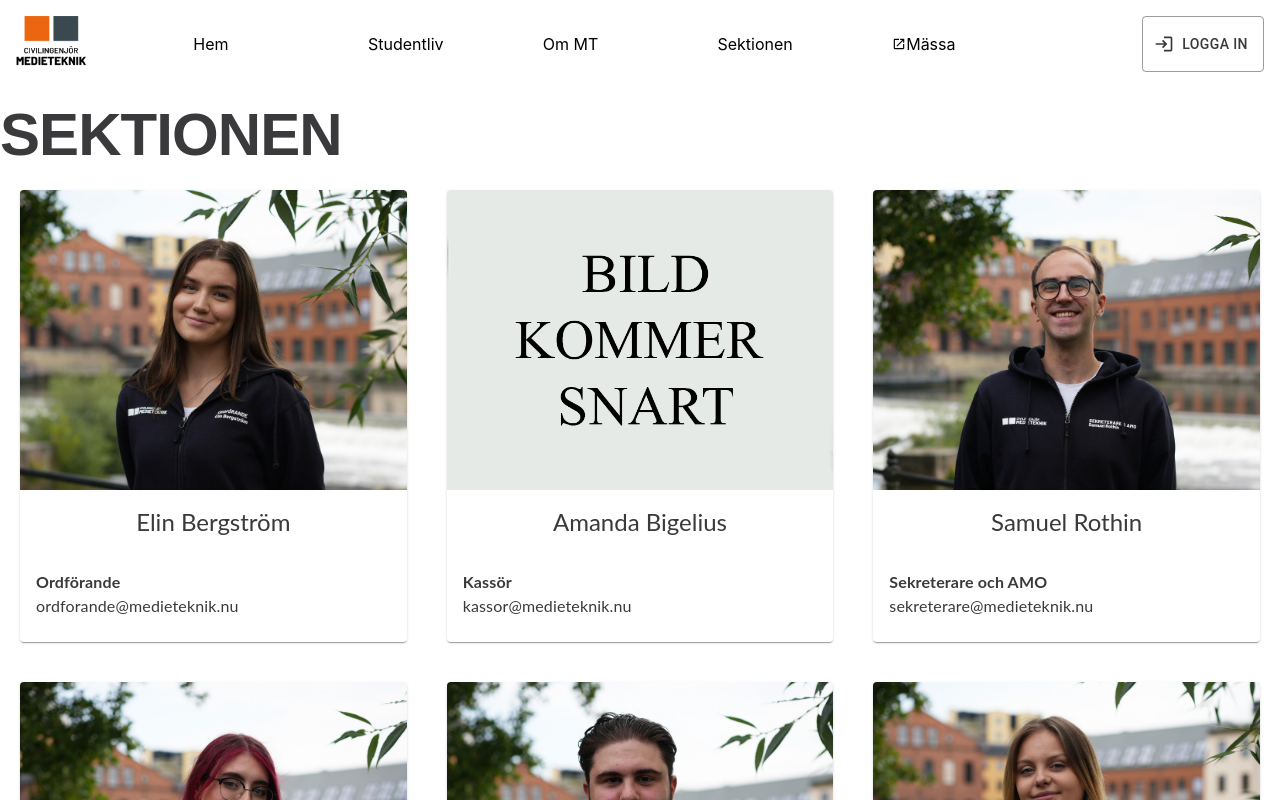
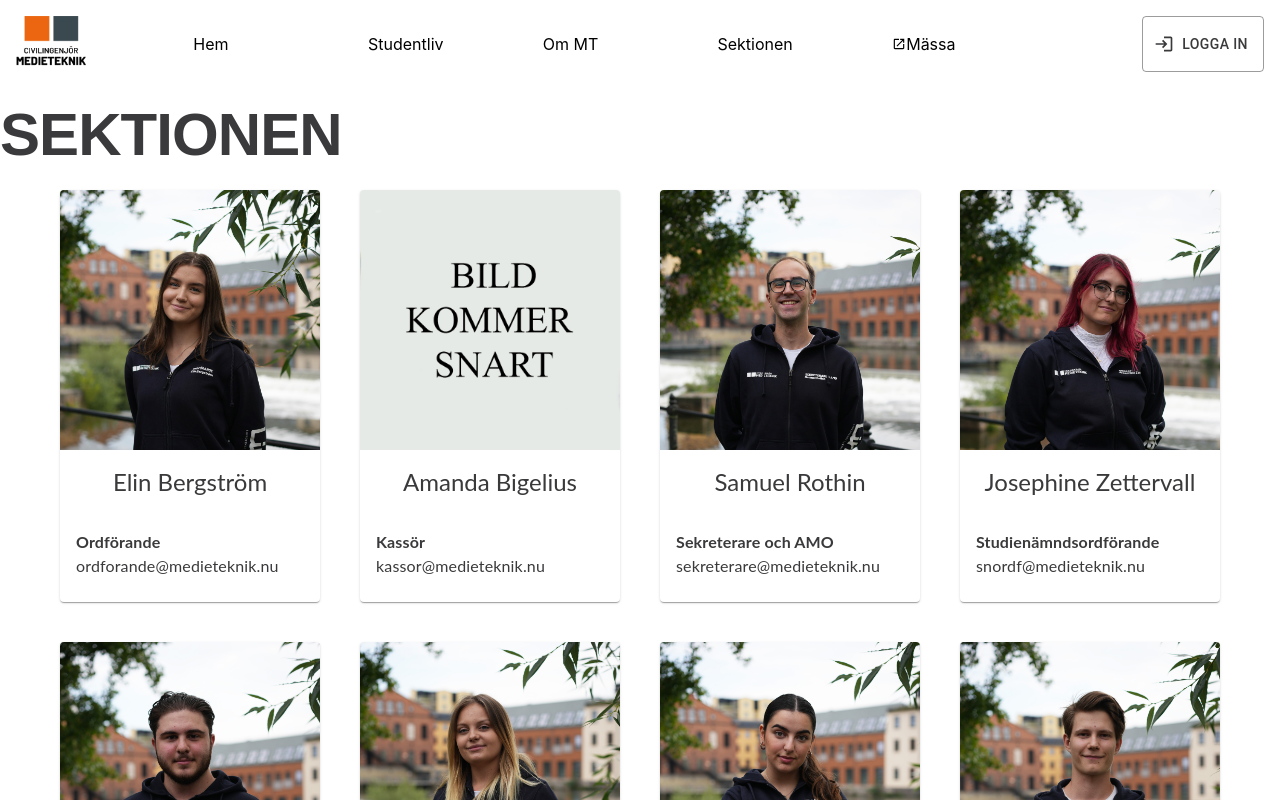
Before and after one commit to webbchef/medieteknik, a Next.js app in the folder frontend/: page /sektionen in a window 1280 px wide. Shown: the top 800 px of the page. Built offline with nearby package versions, Linux system fonts and the light colour scheme.

Commit message:
Updatera styrelse-grid

```diff
--- a/frontend/components/about/PresentationCard.tsx
+++ b/frontend/components/about/PresentationCard.tsx
@@ -28,7 +28,7 @@ export default function PresentationCard(props: InputProps) {
       {props.user.imageName && (
         <CardMedia
           component="img"
-          height="300"
+          height="30%"
           image={
             require(`../../assets/profilePictures/${props.user.imageName}.jpg`)
               .default.src
--- a/frontend/pages/sektionen/index.tsx
+++ b/frontend/pages/sektionen/index.tsx
@@ -31,9 +31,9 @@ const PresentationPage: NextPage = () => {
       <Grid container sx={{ marginTop: "100px" }}>
         <Typography variant="h1">SEKTIONEN</Typography>
       </Grid>
-      <Grid container>
+      <Grid container sx={{ maxWidth: "1200px", margin: "auto" }}>
         {styrare.map((styr, index) => (
-          <Grid item xs={4} key={index} sx={{ p: "20px", height: "100%" }}>
+          <Grid item xs={6} md={3} key={index} sx={{ p: "20px", height: "100%" }}>
             <motion.div
               whileHover={{ scale: 1.05 }}
               whileTap={{ scale: 0.95 }}
```
